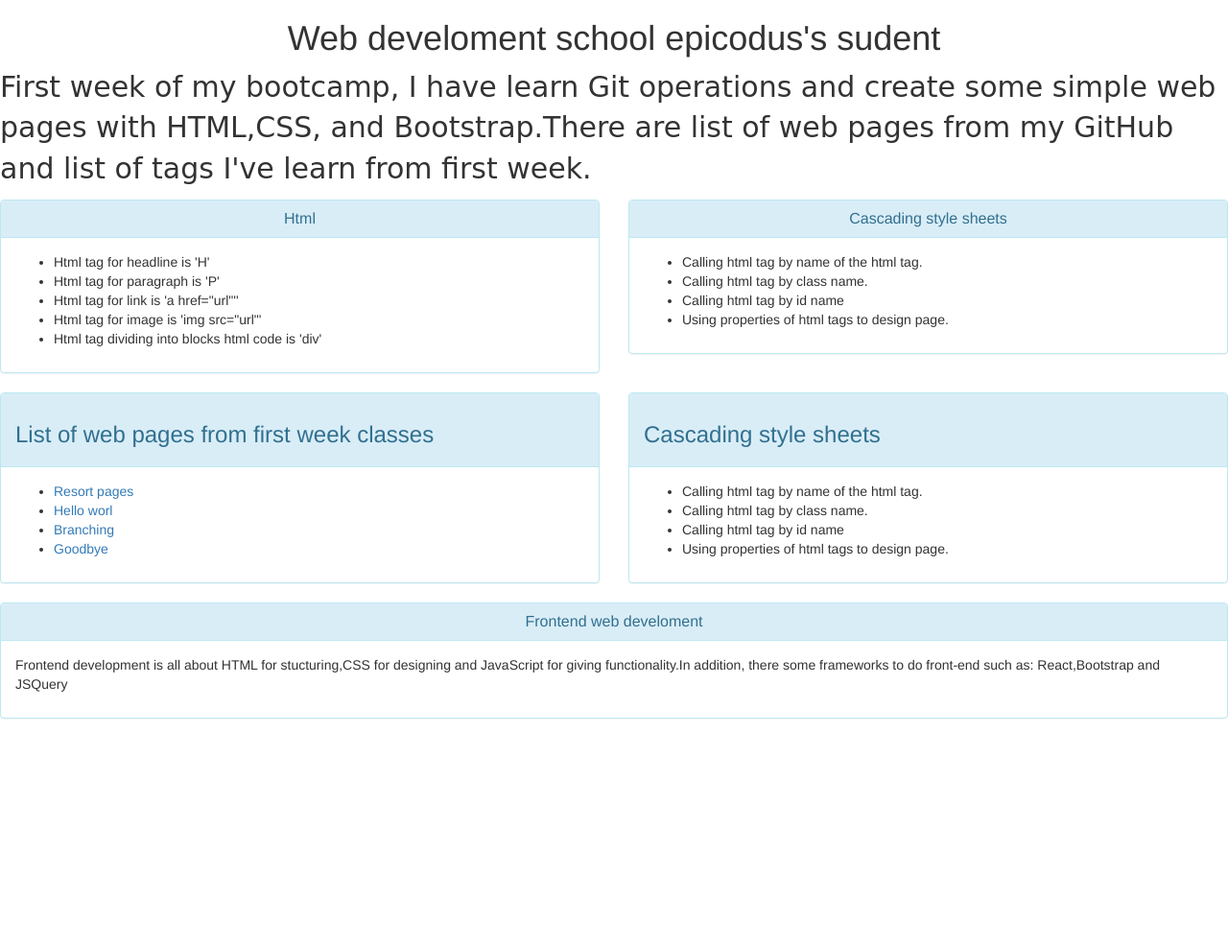
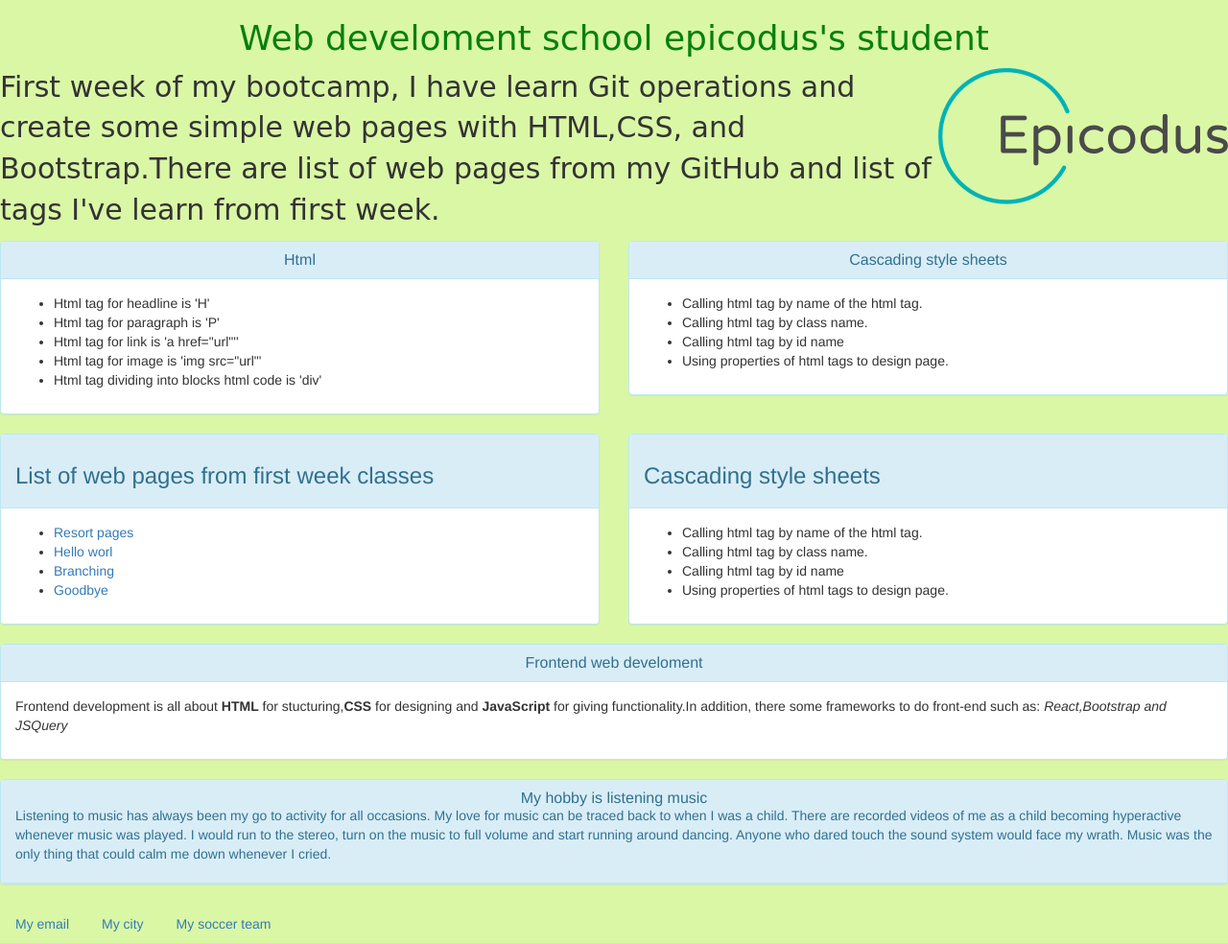
Before and after one commit to Adilet312/Project-Week-One, a plain HTML site: page index.html in a window 1280 px wide. Shown: the whole page at 96% size. Before the commit the page ends 800 px from the top, so only its background shows below. Drawn offline with Linux system fonts and the light colour scheme.

Commit message:
complete page

```diff
--- a/css/styles.css
+++ b/css/styles.css
@@ -14,3 +14,13 @@
   font-family: cursive;
   font-size: 30px;
 }
+img{
+  float:right;
+}
+#headline{
+  font-family: cursive;
+  color: #06800D;
+}
+body{
+  background-color: #DAF7A6;
+}
--- a/index.html
+++ b/index.html
@@ -3,10 +3,11 @@
   <head>
     <link rel="stylesheet" href="css/bootstrap.css">
     <link rel="stylesheet" href="css/styles.css" type="text/css">
-    <h1>Web develoment school epicodus's sudent</h1>
+    <h1 id="headline">Web develoment school epicodus's student</h1>
   <title></title>
   </head>
   <body>
+    <img src="img/epicodus.png" alt="epicodus picture">
     <! ----------------------------------------------------->
    <div class="divclass">
          <p>First week of my bootcamp, I have learn Git operations and create some simple web pages with HTML,CSS, and Bootstrap.There are list of web pages from my GitHub and list of tags I've learn from first week.</p>
@@ -98,12 +99,32 @@
                     <h3 class="panel-title">Frontend web develoment</h3>
                      </div>
                       <div class="panel-body">
-                        <p> Frontend development is all about HTML for stucturing,CSS for designing and JavaScript for giving functionality.In addition, there some frameworks to do front-end such as: React,Bootstrap and JSQuery</p>
+                        <p> Frontend development is all about <strong>HTML</strong> for stucturing,<strong>CSS</strong> for designing and <strong>JavaScript</strong> for giving functionality.In addition, there some frameworks to do front-end such as: <em>React,Bootstrap and JSQuery</em></p>
 
                        </div>
                      </div>
                     </div>
                   </div>
+                <! ----------------------------------------------- -->
+                <div class="row">
+                  <div class="col-md-12">
+                    <div class="panel panel-info">
+                      <div class="panel-heading">
+                        <h3 class="panel-title">My hobby is listening music</h3>
+                        <p>Listening to music has always been my go to activity for all occasions. My love for music can be traced back to when I was a child. There are recorded videos of me as a child becoming hyperactive whenever music was played. I would run to the stereo, turn on the music to full volume and start running around dancing. Anyone who dared touch the sound system would face my wrath. Music was the only thing that could calm me down whenever I cried.</p>
+                      </div>
+                    </div>
+
+                  </div>
+                </div>
+                <! ------------------------------------------------------>
+                <ul class="nav nav-tabs">
+                  <li role="presentation"><a href="malito:adiletm@hotmail.com">My email</a></li>
+                  <li role="presentation"><a href="https://en.wikipedia.org/wiki/Seattle">My city</a></li>
+                  <li role="presentation"><a href="https://www.liverpoolfc.com/team/first-team">My soccer team</a></li>
+
+
+                </ul>
 
 
         </body>
```
Also changed, not shown: img/epicodus.png (added).
